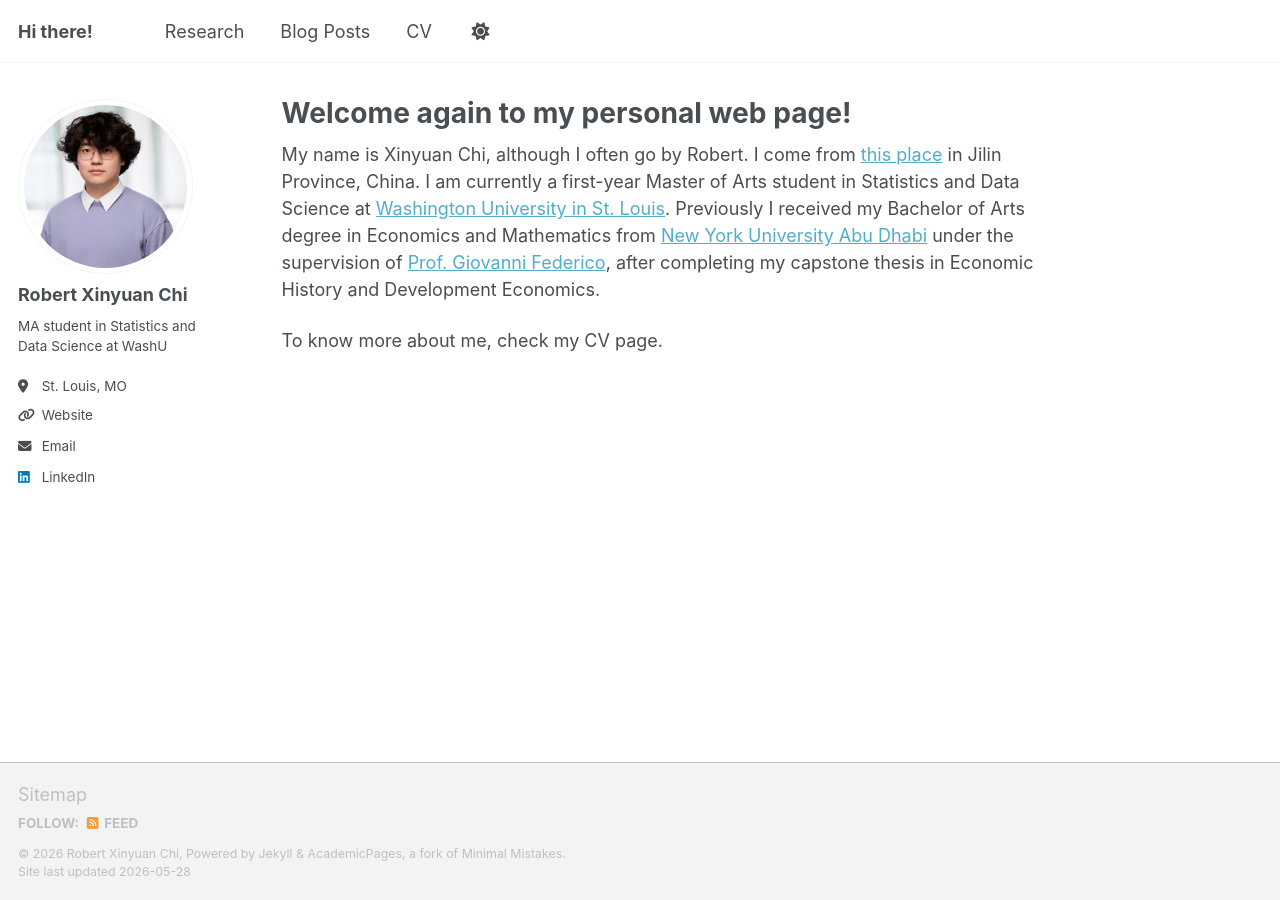
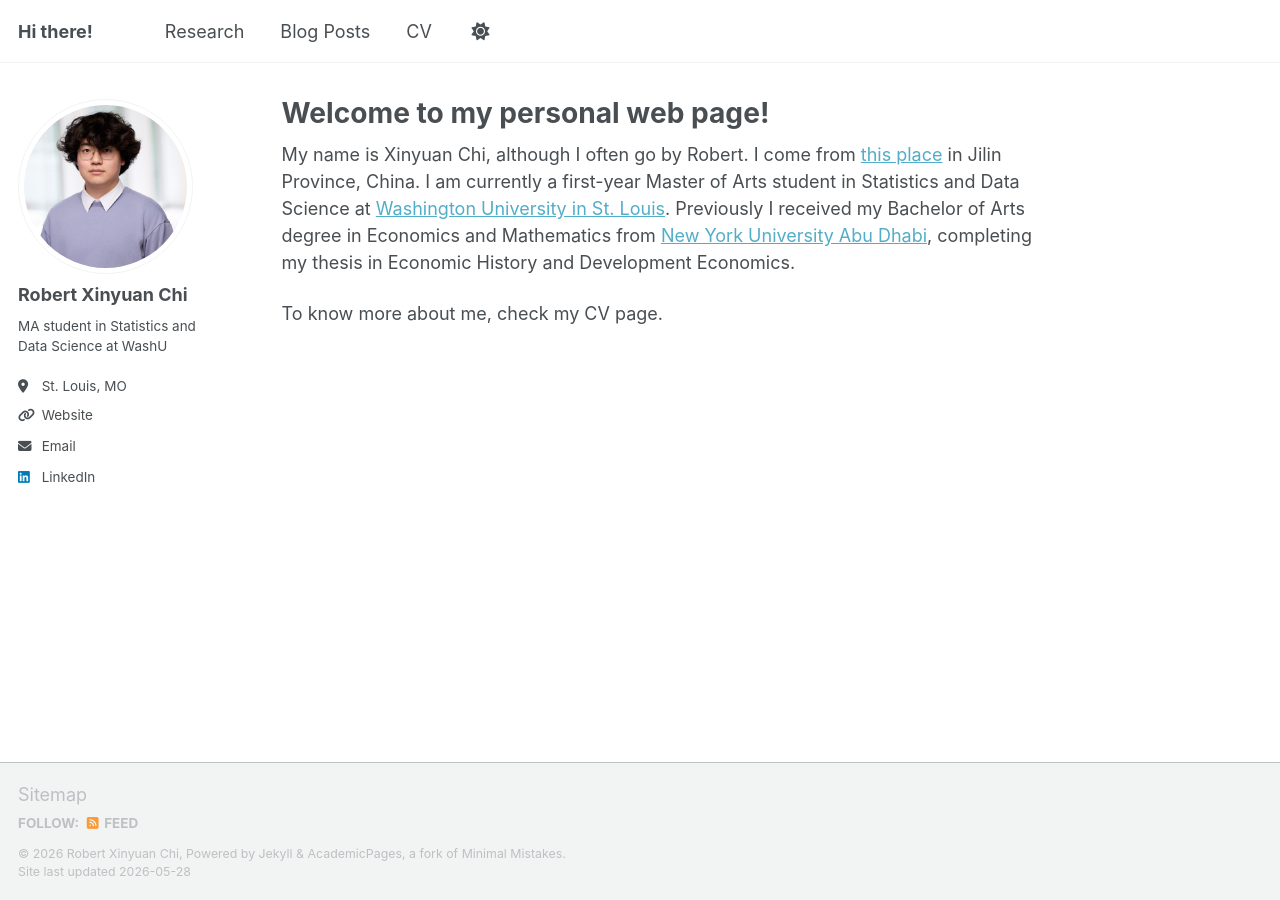
Before and after one commit to xychi75/xychi75.github.io, a Jekyll site: the page built from _pages/about.md, in a window 1280 px wide. Built offline with Jekyll 4.4.1, drawn with Linux system fonts in a browser that asks for light colours; a script that is not in the unit is left out.

Commit message:
Revise title and improve biography details
Updated the title and refined the biography text.

```diff
--- a/_pages/about.md
+++ b/_pages/about.md
@@ -1,12 +1,12 @@
 ---
 permalink: /
-title: "Welcome again to my personal web page!"
+title: "Welcome to my personal web page!"
 author_profile: true
 redirect_from:
   - /about/
   - /about.html
 ---
 
-My name is Xinyuan Chi, although I often go by Robert. I come from [this place](https://en.wikipedia.org/wiki/Yanbian_Korean_Autonomous_Prefecture) in Jilin Province, China. I am currently a first-year Master of Arts student in Statistics and Data Science at [Washington University in St. Louis](https://washu.edu/). Previously I received my Bachelor of Arts degree in Economics and Mathematics from [New York University Abu Dhabi](https://nyuad.nyu.edu/en/) under the supervision of [Prof. Giovanni Federico](https://nyuad.nyu.edu/en/academics/divisions/social-science/faculty/giovanni-federico.html), after completing my capstone thesis in Economic History and Development Economics.
+My name is Xinyuan Chi, although I often go by Robert. I come from [this place](https://en.wikipedia.org/wiki/Yanbian_Korean_Autonomous_Prefecture) in Jilin Province, China. I am currently a first-year Master of Arts student in Statistics and Data Science at [Washington University in St. Louis](https://sds.washu.edu/). Previously I received my Bachelor of Arts degree in Economics and Mathematics from [New York University Abu Dhabi](https://nyuad.nyu.edu/en/), completing my thesis in Economic History and Development Economics.
 
 To know more about me, check my CV page.
```
